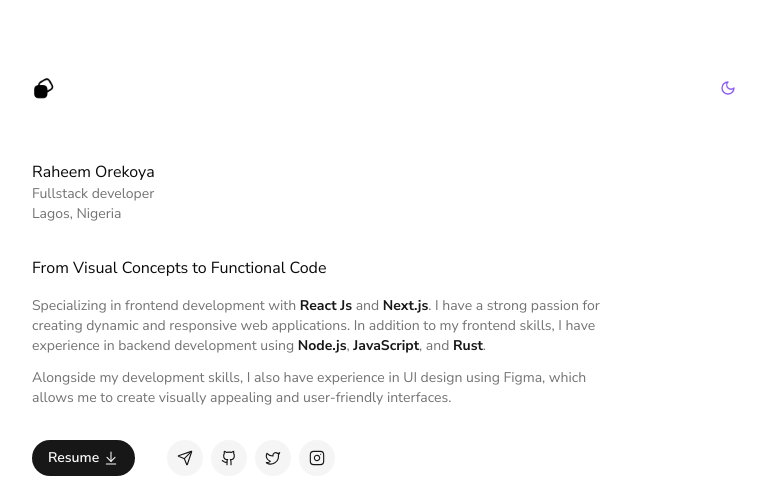
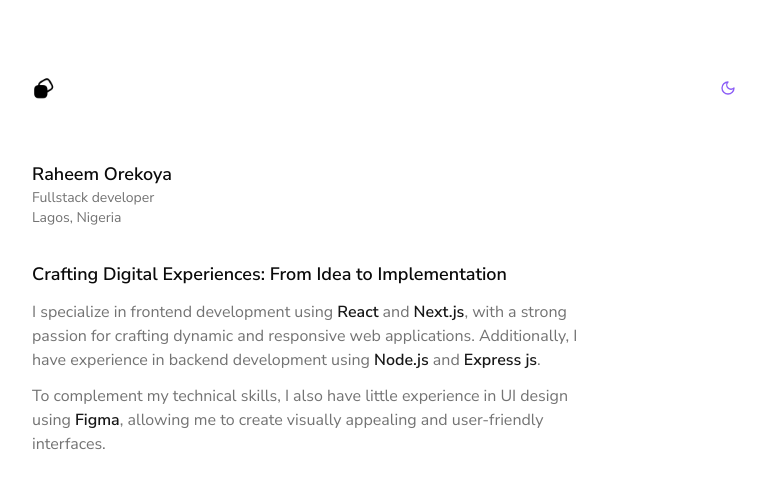
Before and after one commit to R4heem-Orekoya/redoxx, a Next.js app: page / in a window 1280 px wide. Shown: the top 486 px of the page, without its empty margins (256-1022 px from the left). Built offline with nearby package versions, Linux system fonts and the light colour scheme; no server answers.

Commit message:
made changes to the intro text

```diff
--- a/src/components/BlogTemplate.tsx
+++ b/src/components/BlogTemplate.tsx
@@ -41,13 +41,13 @@ const BlogTemplate = ({ slug }: { slug: string }) => {
 
          {data && (
             <>
-               <h2 className="pt-8 pb-1 sm:texlgt- md:text-xl lg:text-2xl font-semibold">{data.title}</h2>
+               <h2 className="pt-8 pb-1 text-lg md:text-xl lg:text-2xl xl:text-3xl font-semibold">{data.title}</h2>
                <p className="flex items-center gap-2 text-sm text-muted-foreground font-medium">
                   <span>{formatDate(data.datePublished)}</span> .
                   <span>{" " + data.timeToRead} min read</span>
                </p>
 
-               <div className="py-6 prose prose-violet prose-img:aspect-video prose-img:border prose-img:object-cover max-sm:prose-sm prose-p:font-light prose-ul:font-light dark:prose-invert">
+               <div className="py-6 prose prose-violet prose-img:aspect-video prose-img:border prose-img:object-cover sm:prose-lg prose-p:font-light prose-ul:font-light dark:prose-invert">
                   <PortableText
                      value={data.content}
                      components={components}
--- a/src/components/ProjectReel.tsx
+++ b/src/components/ProjectReel.tsx
@@ -33,9 +33,9 @@ const ProjectReel = ({ } : ProjectReelProps) => {
                <Link href={`/project/${project.slug.current}`} className="relative block aspect-video rounded-md bg-secondary overflow-hidden px-6 max-sm:px-4">
                   <img src={urlFor(project.thumbnail.asset._ref)} alt={project.title} className="w-full h-full object-cover translate-y-8 max-sm:translate-y-6 rounded-md hover:translate-y-6 max-sm:hover:translate-y-4 hover:rotate-2 hover:scale-[1.03] duration-300"/>
                </Link>
-               <div className="flex items-center gap-4 pt-3 pb-1">
+               <div className="flex items-center justify-between gap-4 pt-3 pb-1">
                   <h3 className="font-medium">{project.title}</h3>
-                  <Separator className="flex-1"/>
+                  {/* <Separator className="flex-1"/> */}
                   <ul className="flex items-center gap-3">
                      <li>
                         <a href={project.githubLink}>
@@ -49,7 +49,7 @@ const ProjectReel = ({ } : ProjectReelProps) => {
                      </li>
                   </ul>
                </div>
-               <p className="text-muted-foreground text-sm">
+               <p className="text-muted-foreground text-xs sm:text-sm">
                   {project.techStack.map((stack, i) => (
                      <span key={i}>
                         {stack}
--- a/src/components/ProjectTemplate.tsx
+++ b/src/components/ProjectTemplate.tsx
@@ -53,7 +53,7 @@ const ProjectTemplate = ({ slug }: { slug: string }) => {
                      </span>
                   ))}
                </p>
-               <div className="py-6 prose prose-violet prose-img:aspect-video prose-img:border prose-img:object-cover max-sm:prose-sm prose-p:font-light prose-ul:font-light dark:prose-invert">
+               <div className="py-6 prose prose-violet prose-img:aspect-video prose-img:border prose-img:object-cover sm:prose-lg prose-p:font-light prose-ul:font-light dark:prose-invert">
                   <PortableText
                      value={data.description}
                      components={components}
--- a/src/components/sections/Blogs.tsx
+++ b/src/components/sections/Blogs.tsx
@@ -6,7 +6,7 @@ const Blogs = () => {
    return (
       <section className="py-8">
          <div className="flex justify-between items-center">
-            <h2 className="text-lg font-semibold">Projects</h2>
+            <h2 className="text-lg font-semibold">Articles</h2>
             {/* <Link href="/blog" className="max-sm:text-sm w-fit flex items-center group hover:underline underline-offset-2 decoration-muted-foreground">
                see all
                <ArrowUp className="w-4 h-4 ml-1 rotate-45 group-hover:rotate-90 duration-300" strokeWidth={1.6}/>
--- a/src/components/sections/Intro.tsx
+++ b/src/components/sections/Intro.tsx
@@ -6,24 +6,24 @@ const Intro = () => {
    return (
       <section className="py-8 grid gap-8 items-center max-w-xl">
          <div>
-            <h1 className="title">Raheem Orekoya</h1>
+            <h1 className="text-lg font-semibold">Raheem Orekoya</h1>
             <p className="text-muted-foreground text-sm">
                Fullstack developer
             </p>
             <p className="text-muted-foreground text-sm">Lagos, Nigeria</p>
          </div>
          <div>
-            <h2 className="title mb-4">From Visual Concepts to Functional Code</h2>
-            <p className="text-muted-foreground text-sm">
-               Specializing in frontend development with <b className="text-primary">React Js</b> and <b className="text-primary">Next.js</b>.
-               I have a strong passion for creating dynamic and responsive web
-               applications. In addition to my frontend skills, I have experience
-               in backend development using <b className="text-primary">Node.js</b>, <b className="text-primary">JavaScript</b>, and <b className="text-primary">Rust</b>.
+            <h2 className="text-lg font-semibold mb-3">Crafting Digital Experiences: From Idea to Implementation</h2>
+            <p className="text-muted-foreground">
+               I specialize in frontend development using <span className="text-primary font-semibold">React</span> and <span className="text-primary font-semibold">Next.js</span>,
+               with a strong passion for crafting dynamic and responsive web
+               applications. Additionally, I have experience in backend development
+               using <span className="text-primary font-semibold">Node.js</span> and <span className="text-primary font-semibold">Express js</span>.
             </p>
-            <p className="text-muted-foreground text-sm mt-3">
-               Alongside my development skills, I also have experience in UI
-               design using Figma, which allows me to create visually appealing
-               and user-friendly interfaces.
+            <p className="text-muted-foreground mt-3">
+               To complement my technical skills, I also have little experience in
+               UI design using <span className="text-primary font-semibold">Figma</span>,
+               allowing me to create visually appealing and user-friendly interfaces.
             </p>
          </div>
          <div className="flex flex-wrap gap-4 sm:gap-8">
--- a/src/lib/constants.tsx
+++ b/src/lib/constants.tsx
@@ -10,22 +10,22 @@ export const Socials = [
   {
     title: "Mail",
     link: "mailto:raheemorekoya1@gmail.com",
-    icon: <Send className="w-3 h-3 sm:w-4 sm:h-4" strokeWidth={1.7}/>
+    icon: <Send className="w-4 h-4" strokeWidth={1.7}/>
   },
   {
     title: "Github",
     link: "https://github.com/R4heem-Orekoya",
-    icon: <Github className="w-3 h-3 sm:w-4 sm:h-4" strokeWidth={1.7}/>
+    icon: <Github className="w-4 h-4" strokeWidth={1.7}/>
   },
   {
     title: "Twitter",
     link: "https://x.com/Redoxx_code",
-    icon: <Twitter className="w-3 h-3 sm:w-4 sm:h-4" strokeWidth={1.7}/>
+    icon: <Twitter className="w-4 h-4" strokeWidth={1.7}/>
   },
   {
     title: "Instagram",
     link: "https://instagram.com/redoxx_code",
-    icon: <Instagram className="w-3 h-3 sm:w-4 sm:h-4" strokeWidth={1.7}/>
+    icon: <Instagram className="w-4 h-4" strokeWidth={1.7}/>
   }
 ]
 
```
